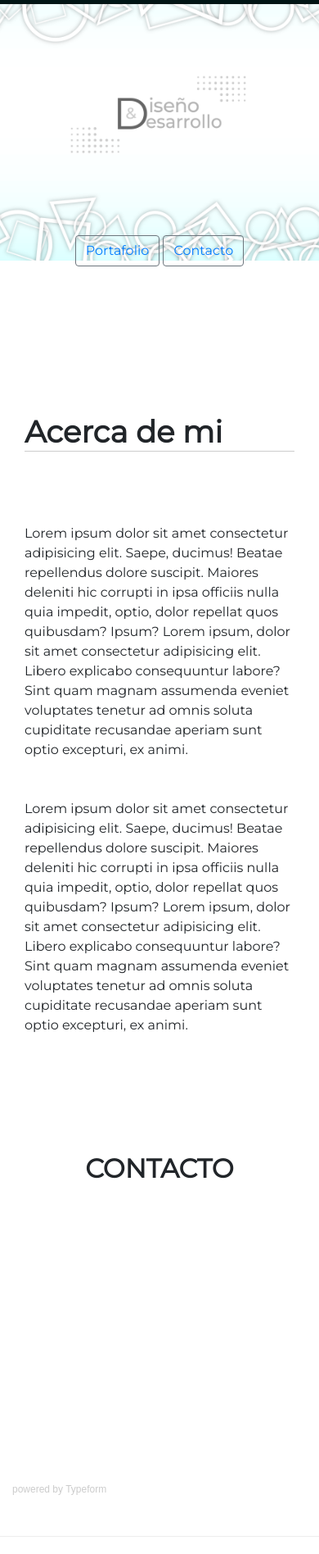
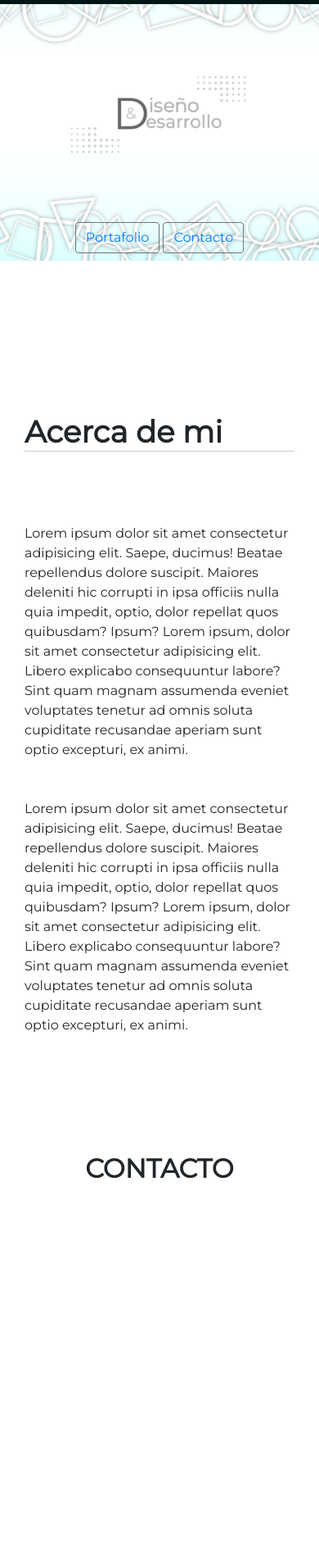
Before and after one commit to Victor-Benitez-Contreras/Portafolio, a plain HTML site: page index.html in a window 390 px wide. Shown: the part 81-1977 px from the top of the page at 82% size. Drawn offline with nearby package versions, Linux system fonts and the light colour scheme; a script that the page names is missing.

Commit message:
modificaciones pequeñas formulario

```diff
--- a/assets/css/style.css
+++ b/assets/css/style.css
@@ -59,6 +59,7 @@ article {
     font-size: 40px;
     height: 50px;
     margin-top: 1.5rem;
+    padding: 0rem 0.5rem;
 }
 
 
@@ -134,9 +135,15 @@ article {
     }
 }
 
+@media (max-width: 550px) {
+    .botonera-header {
+        padding-top: 18rem;
+    }
+}
+
 @media (max-width: 440px) {
     .botonera-header {
-        padding-top: 17rem;
+        padding-top: 16rem;
     }
 }
 
@@ -146,6 +153,13 @@ article {
     }
 }
 
+@media (max-width: 320px) {
+    .botonera-header {
+        padding-top: 10em;
+    }
+}
+
+
 @media (max-width: 350px) {
     .texto-footer {
         padding-top: 0.3rem;
--- a/index.html
+++ b/index.html
@@ -92,7 +92,7 @@
 
     <section class="container pt-2 my-5" id="contact">
     <h2 class="font-weight-bold text-center mt-4">CONTACTO</h2>
-    <div class="typeform-widget contacto" data-url="https://maribelsainz.typeform.com/to/o7Wssj"
+        <div class="typeform-widget contacto" data-url="https://franibe.typeform.com/to/AYVtoJ" style="width: 100%; height: 500px;"
       style="width: 100%; height: 350px;"></div>
     <script>
       (function () {
```
